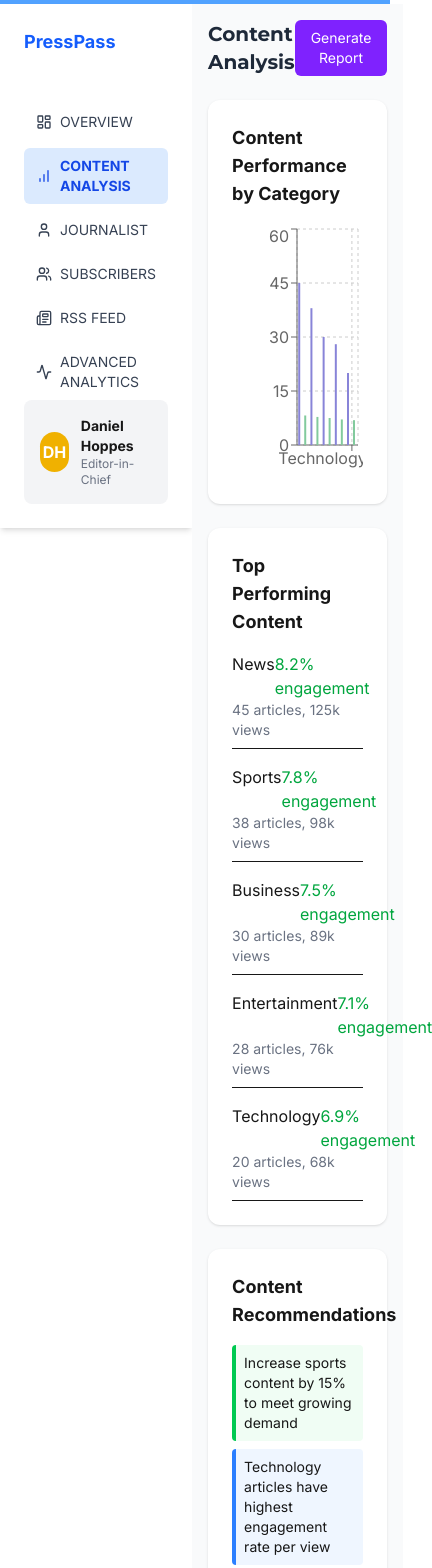
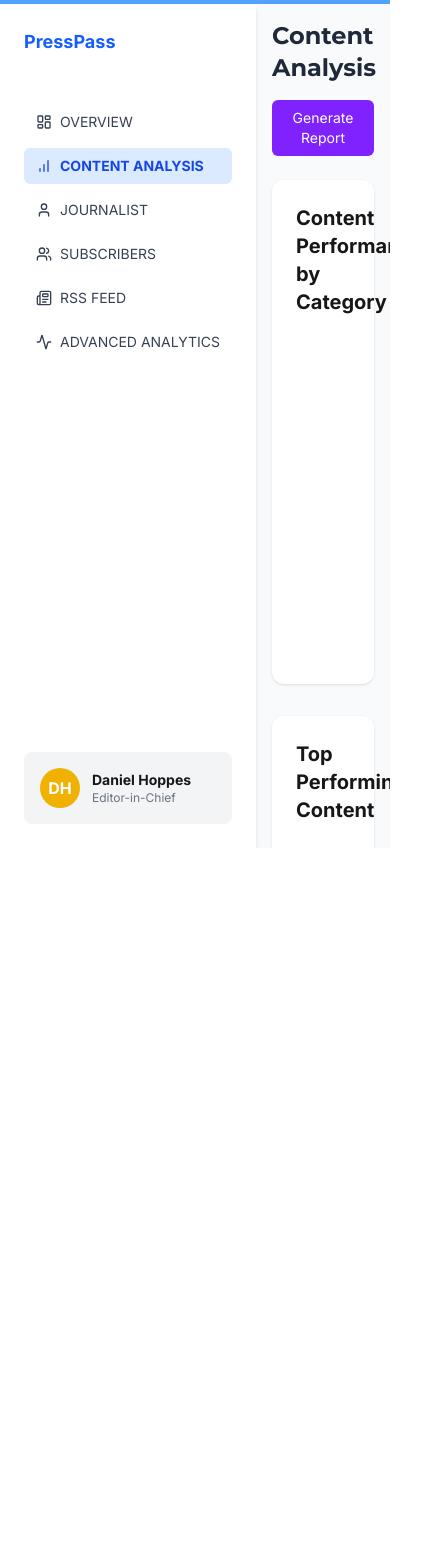
Before and after one commit to Khulunjabulo/PressPassDesktop, a Next.js app: page /print-media/content-analysis in a window 390 px wide. Shown: the part 60-1628 px from the top of the page, 432 px wide, since content can reach past the window. After the commit the page ends 908 px from the top, so only its background shows below. Built offline with nearby package versions, Linux system fonts and the light colour scheme.

Commit message:
Refactor layout structure for multiple pages to enhance responsiveness and maintain consistency

```diff
--- a/app/print-media/advanced-analytics/page.js
+++ b/app/print-media/advanced-analytics/page.js
@@ -8,11 +8,11 @@ export default function AdvancedAnalytics() {
     return (
         <>
             <Header />
-            <div className="flex">
+           <div className="h-screen bg-gray-50 flex overflow-hidden">
                 <PublisherSidebar />
                 <div className="flex-1 p-4 md:p-6 bg-gray-50 min-h-screen">
                     <div className="flex justify-between items-center mb-6">
-                        <h1 className="text-xl md:text-2xl font-bold text-gray-800">Advanced Analytics</h1>
+                       <h1 className="text-xl md:text-2xl font-bold text-gray-800">Advanced Analytics</h1>
                         <div />
                         <div />
                         <div />
--- a/app/print-media/content-analysis/page.js
+++ b/app/print-media/content-analysis/page.js
@@ -14,62 +14,92 @@ const contentData = [
 
 export default function ContentAnalysis() {
   return (
-    <>
+    <div className="flex flex-col min-h-screen bg-gray-50">
       <Header />
-      <div className="flex">
+           <div className="h-screen bg-gray-50 flex overflow-hidden">
         <PublisherSidebar />
-        <div className="flex-1 p-4 md:p-6 bg-gray-50 min-h-screen">
-      <div className="flex justify-between items-center mb-6">
-        <h1 className="text-xl md:text-2xl font-bold text-gray-800">Content Analysis</h1>
-        <button className="bg-violet-600 text-white px-4 py-2 rounded-md hover:bg-violet-700 text-sm">
+        <main className="flex-1 p-4 md:p-8 overflow-y-auto">
+          <div className="max-w-7xl mx-auto">
+            <div className="flex flex-col md:flex-row md:justify-between md:items-center mb-6 gap-4">
+              <h1 className="text-2xl md:text-3xl font-bold text-gray-800">Content Analysis</h1>
+              <button className="bg-violet-600 text-white px-4 py-2 rounded-md hover:bg-violet-700 text-sm md:text-base self-start md:self-auto">
                 Generate Report
               </button>
             </div>
 
-      <div className="bg-white rounded-xl shadow p-6 mb-6">
-        <h2 className="text-lg font-semibold mb-4">Content Performance by Category</h2>
-        <div className="h-64">
+            <div className="bg-white rounded-xl shadow p-6 mb-8">
+              <h2 className="text-xl font-semibold mb-6">Content Performance by Category</h2>
+              <div className="h-80 md:h-96">
                 <ResponsiveContainer width="100%" height="100%">
-            <BarChart data={contentData}>
-              <CartesianGrid strokeDasharray="3 3" />
-              <XAxis dataKey="category" />
-              <YAxis />
-              <Tooltip />
-              <Bar dataKey="articles" fill="#8884d8" name="Articles" />
-              <Bar dataKey="engagement" fill="#82ca9d" name="Engagement %" />
+                  <BarChart data={contentData} margin={{ top: 20, right: 30, left: 20, bottom: 40 }}>
+                    <CartesianGrid strokeDasharray="3 3" vertical={false} />
+                    <XAxis
+                      dataKey="category"
+                      angle={0}
+                      textAnchor="middle"
+                      tick={{ fontSize: 12 }}
+                    />
+                    <YAxis
+                      tick={{ fontSize: 12 }}
+                      tickLine={false}
+                      axisLine={false}
+                    />
+                    <Tooltip
+                      contentStyle={{
+                        backgroundColor: 'rgba(255, 255, 255, 0.9)',
+                        border: '1px solid #e5e7eb',
+                        borderRadius: '0.5rem',
+                        boxShadow: '0 4px 6px -1px rgba(0, 0, 0, 0.1)'
+                      }}
+                    />
+                    <Bar dataKey="articles" fill="#8884d8" name="Articles" radius={[4, 4, 0, 0]} />
+                    <Bar dataKey="engagement" fill="#82ca9d" name="Engagement %" radius={[4, 4, 0, 0]} />
                   </BarChart>
                 </ResponsiveContainer>
               </div>
             </div>
 
-      <div className="grid grid-cols-1 md:grid-cols-2 gap-6">
+            <div className="grid grid-cols-1 lg:grid-cols-2 gap-8">
               <div className="bg-white rounded-xl shadow p-6">
-          <h2 className="text-lg font-semibold mb-4">Top Performing Content</h2>
+                <h2 className="text-xl font-semibold mb-6">Top Performing Content</h2>
                 <ul className="space-y-4">
                   {contentData.map((item, index) => (
-              <li key={index} className="border-b pb-2">
-                <div className="flex justify-between">
-                  <span className="font-medium">{item.category}</span>
-                  <span className="text-green-600">{item.engagement}% engagement</span>
+                    <li key={index} className="border-b border-gray-100 pb-4 last:border-0 last:pb-0">
+                      <div className="flex justify-between items-start">
+                        <span className="font-medium text-gray-800">{item.category}</span>
+                        <span className="text-green-600 font-medium">{item.engagement}% engagement</span>
                       </div>
-                <div className="text-sm text-gray-500">{item.articles} articles, {(item.views / 1000).toFixed(0)}k views</div>
+                      <div className="text-sm text-gray-500 mt-1">{item.articles} articles, {(item.views / 1000).toFixed(0)}k views</div>
                     </li>
                   ))}
                 </ul>
               </div>
 
               <div className="bg-white rounded-xl shadow p-6">
-          <h2 className="text-lg font-semibold mb-4">Content Recommendations</h2>
-          <ul className="space-y-2">
-            <li className="text-sm p-2 bg-green-50 rounded border-l-4 border-green-500">Increase sports content by 15% to meet growing demand</li>
-            <li className="text-sm p-2 bg-blue-50 rounded border-l-4 border-blue-500">Technology articles have highest engagement rate per view</li>
-            <li className="text-sm p-2 bg-yellow-50 rounded border-l-4 border-yellow-500">Business content needs more visual elements to improve engagement</li>
-            <li className="text-sm p-2 bg-purple-50 rounded border-l-4 border-purple-500">Entertainment articles perform best on weekends</li>
+                <h2 className="text-xl font-semibold mb-6">Content Recommendations</h2>
+                <ul className="space-y-3">
+                  <li className="text-sm p-3 bg-green-50 rounded-lg border-l-4 border-green-500">
+                    <div className="font-medium text-gray-800">Increase sports content</div>
+                    <div className="mt-1">Increase sports content by 15% to meet growing demand</div>
+                  </li>
+                  <li className="text-sm p-3 bg-blue-50 rounded-lg border-l-4 border-blue-500">
+                    <div className="font-medium text-gray-800">Technology engagement</div>
+                    <div className="mt-1">Technology articles have highest engagement rate per view</div>
+                  </li>
+                  <li className="text-sm p-3 bg-yellow-50 rounded-lg border-l-4 border-yellow-500">
+                    <div className="font-medium text-gray-800">Business visuals</div>
+                    <div className="mt-1">Business content needs more visual elements to improve engagement</div>
+                  </li>
+                  <li className="text-sm p-3 bg-purple-50 rounded-lg border-l-4 border-purple-500">
+                    <div className="font-medium text-gray-800">Entertainment timing</div>
+                    <div className="mt-1">Entertainment articles perform best on weekends</div>
+                  </li>
                 </ul>
               </div>
             </div>
           </div>
+        </main>
       </div>
-    </>
+    </div>
   )
 }
--- a/app/print-media/journalist/page.js
+++ b/app/print-media/journalist/page.js
@@ -53,7 +53,7 @@ export default function Journalist() {
   return (
     <>
       <Header />
-      <div className="flex">
+      <div className="h-screen bg-gray-50 flex overflow-hidden">
         <PublisherSidebar />
         <div className="flex-1 p-4 md:p-6 bg-gray-50 min-h-screen">
       <div className="flex justify-between items-center mb-6">
--- a/app/print-media/overview/page.js
+++ b/app/print-media/overview/page.js
@@ -144,7 +144,7 @@ export default function Dashboard() {
   return (
     <>
       <Header />
-      <div className="flex">
+      <div className="h-screen bg-gray-50 flex overflow-hidden">
         <PublisherSidebar />
         <div className="flex-1 min-h-screen bg-gray-100 p-6">
           {/* Top Grid */}
--- a/app/print-media/rss-feeds/page.js
+++ b/app/print-media/rss-feeds/page.js
@@ -7,7 +7,7 @@ export default function RssFeeds() {
   return (
     <>
       <Header />
-      <div className="flex">
+     <div className="h-screen bg-gray-50 flex overflow-hidden">
         <PublisherSidebar />
         <div className="flex-1 p-4 md:p-6 bg-gray-50 min-h-screen">
       <div className="flex justify-between items-center mb-6">
--- a/app/print-media/subscribers/page.js
+++ b/app/print-media/subscribers/page.js
@@ -17,7 +17,7 @@ export default function Subscribers() {
   return (
     <>
       <Header />
-      <div className="flex">
+      <div className="h-screen bg-gray-50 flex overflow-hidden">
         <PublisherSidebar />
         <div className="flex-1 p-4 md:p-6 bg-gray-50 min-h-screen">
           <div className="flex justify-between items-center mb-6">
```
Lines whose indentation alone changed are shown as unchanged.
